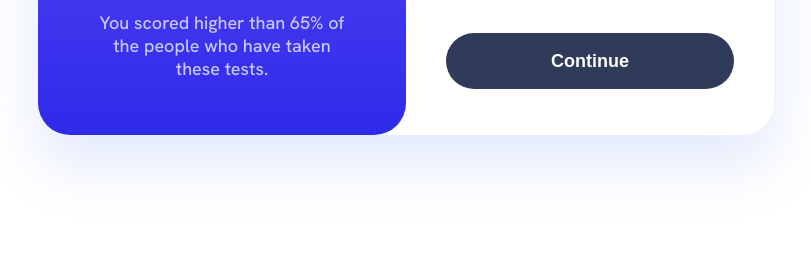
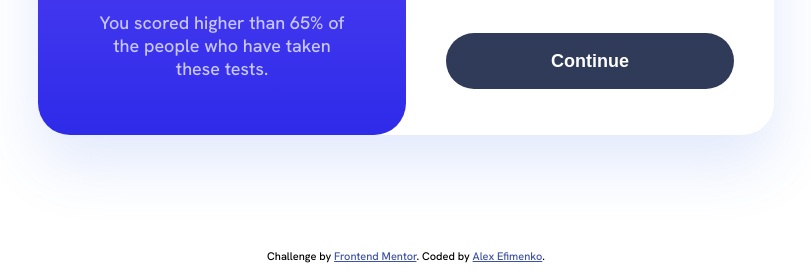
Before and after one commit to aleksandr-efimenko/results-summary-component-main-frontendmentor, a plain HTML site: page index.html in a window 1280 px wide. Shown: the part 521-800 px from the top of the page, without its empty margins (234-1045 px from the left). Drawn offline with Linux system fonts and the light colour scheme.

Commit message:
add attribution

```diff
--- a/index.html
+++ b/index.html
@@ -81,5 +81,8 @@
 
   </main>
 </body>
-
+<div class="attribution">
+  Challenge by <a href="https://www.frontendmentor.io/challenges/results-summary-component-CE_K6s0maV" target="_blank">Frontend Mentor</a>.
+  Coded by <a href="https://www.linkedin.com/in/aleksandr-efimenko/">Alex Efimenko</a>.
+</div>
 </html>
--- a/style.css
+++ b/style.css
@@ -259,3 +259,11 @@ button:active {
         margin-top: 1.5rem;
     }
 }
+
+
+.attribution {
+    color: black;
+    position: absolute;
+    bottom: 1rem;
+
+}
```
